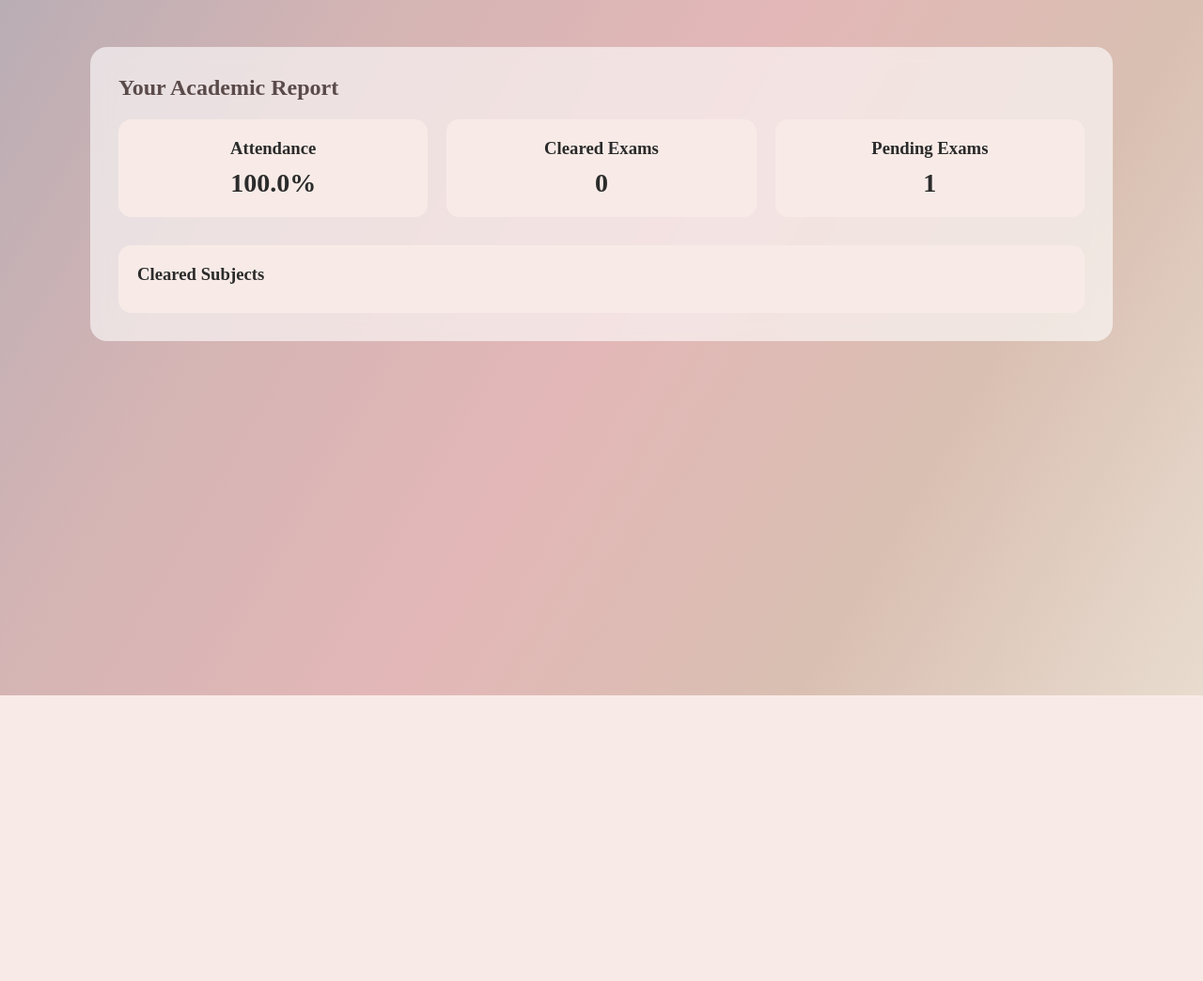
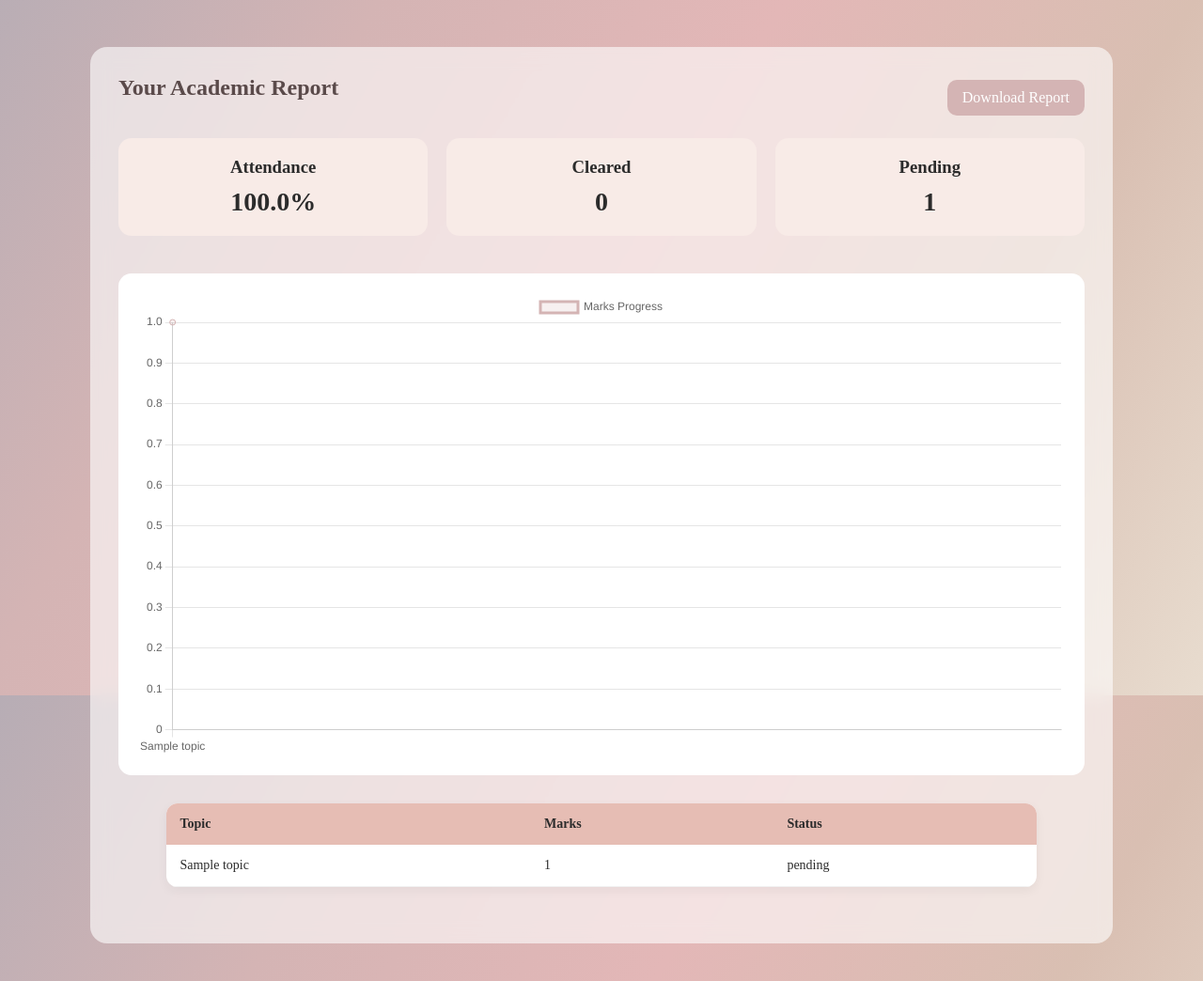
Before and after one commit to ayesha-rahman37/MedEdu-Portal, a Django app: page /student-report/ in a window 1280 px wide. Shown: the part 60-1104 px from the top of the page at 94% size. Before the commit the page ends 800 px from the top, so only its background shows below. Run offline with Django 5.2, Linux system fonts and the light colour scheme; a user stored in the database is signed in; tables that the repository leaves empty hold one stand-in row (values such as "Sample post"); parts of the project's set-up code (start-up, migrations or seed data) failed here and were passed over.

```diff
--- a/MedEdu/views.py
+++ b/MedEdu/views.py
@@ -1344,7 +1344,6 @@ def update_swap_status(request, request_id, action):
     swap.save()
 
     return redirect("ward_swap_requests")
-
 @login_required
 def student_report(request):
 
@@ -1401,7 +1400,6 @@ def student_report(request):
 
     })
 
-
 @login_required
 def admin_monitoring(request):
 
@@ -1457,4 +1455,30 @@ def admin_monitoring(request):
 @login_required
 def download_report(request):
 
-    return render(request, "reports/download_report.html")
+    student = request.user
+
+    results = Result.objects.filter(user=student)
+
+    attendance_total = Attendance.objects.filter(
+        student=student
+    ).count()
+
+    attendance_present = Attendance.objects.filter(
+        student=student,
+        status="present"
+    ).count()
+
+    attendance_percentage = 0
+
+    if attendance_total > 0:
+        attendance_percentage = (
+            attendance_present / attendance_total
+        ) * 100
+
+    return render(request, "reports/download_report.html", {
+
+        "student": student,
+        "results": results,
+        "attendance_percentage": round(attendance_percentage, 1)
+
+    })
--- a/static/css/style.css
+++ b/static/css/style.css
@@ -1911,3 +1911,31 @@ h2 {
     margin-top: 10px;
     padding-left: 20px;
 }
+
+
+/* ================= REPORT UPGRADE ================= */
+
+.report-header {
+    display: flex;
+    justify-content: space-between;
+    align-items: center;
+}
+
+.download-btn {
+    background: #d4b4b4;
+    color: white;
+    padding: 10px 16px;
+    border-radius: 10px;
+    text-decoration: none;
+}
+
+.download-btn:hover {
+    background: #c79a9a;
+}
+
+.chart-box {
+    margin-top: 40px;
+    background: white;
+    padding: 20px;
+    border-radius: 14px;
+}
--- a/static/js/main.js
+++ b/static/js/main.js
@@ -108,3 +108,59 @@ function loadContent(type) {
         c.innerHTML = `<h3>${type}</h3>`;
     }
 }
+
+const ctx = document.getElementById('progressChart');
+
+if (ctx) {
+
+    new Chart(ctx, {
+
+        type: 'line',
+
+        data: {
+
+            labels: chartLabels,
+
+            datasets: [{
+
+                label: 'Marks Progress',
+
+                data: chartMarks,
+
+                borderColor: '#d4b4b4',
+
+                backgroundColor: 'rgba(212,180,180,0.2)',
+
+                tension: 0.4,
+
+                fill: true
+
+            }]
+
+        },
+
+        options: {
+
+            responsive: true,
+
+            plugins: {
+
+                legend: {
+                    display: true
+                }
+
+            },
+
+            scales: {
+
+                y: {
+                    beginAtZero: true
+                }
+
+            }
+
+        }
+
+    });
+
+}
--- a/templates/reports/student_report.html
+++ b/templates/reports/student_report.html
@@ -1,12 +1,23 @@
 {% extends "base.html" %}
+{% load static %}
+
 {% block content %}
 
 <div class="report-container">
 
     <div class="report-card">
 
-        <h2>Your Academic Report</h2>
+        <div class="report-header">
 
+            <h2>Your Academic Report</h2>
+
+            <a href="{% url 'download_report' %}" class="download-btn">
+                Download Report
+            </a>
+
+        </div>
+
+        <!-- SUMMARY -->
         <div class="report-grid">
 
             <div class="report-box">
@@ -15,26 +26,56 @@
             </div>
 
             <div class="report-box">
-                <h3>Cleared Exams</h3>
+                <h3>Cleared</h3>
                 <p>{{ cleared_results }}</p>
             </div>
 
             <div class="report-box">
-                <h3>Pending Exams</h3>
+                <h3>Pending</h3>
                 <p>{{ pending_results }}</p>
             </div>
 
         </div>
 
-        <div class="subject-box">
+        <!-- CHART -->
+        <div class="chart-box">
 
-            <h3>Cleared Subjects</h3>
+            <canvas id="progressChart"></canvas>
 
-            <ul>
-                {% for s in cleared_subjects %}
-                    <li>{{ s.topic.subject.name }}</li>
-                {% endfor %}
-            </ul>
+        </div>
+
+        <!-- RESULT TABLE -->
+        <div class="table-wrapper">
+
+            <table class="modern-table">
+
+                <thead>
+                    <tr>
+                        <th>Topic</th>
+                        <th>Marks</th>
+                        <th>Status</th>
+                    </tr>
+                </thead>
+
+                <tbody>
+
+                    {% for r in results %}
+
+                    <tr>
+
+                        <td>{{ r.topic.title }}</td>
+
+                        <td>{{ r.marks }}</td>
+
+                        <td>{{ r.status }}</td>
+
+                    </tr>
+
+                    {% endfor %}
+
+                </tbody>
+
+            </table>
 
         </div>
 
@@ -42,4 +83,14 @@
 
 </div>
 
+<!-- CHART JS -->
+<script src="https://cdn.jsdelivr.net/npm/chart.js"></script>
+
+<script>
+
+const chartLabels = {{ chart_labels|safe }};
+const chartMarks = {{ chart_marks|safe }};
+
+</script>
+
 {% endblock %}
```
Also changed, not shown: templates/reports/download_report.html (added, +84 -0 lines).
